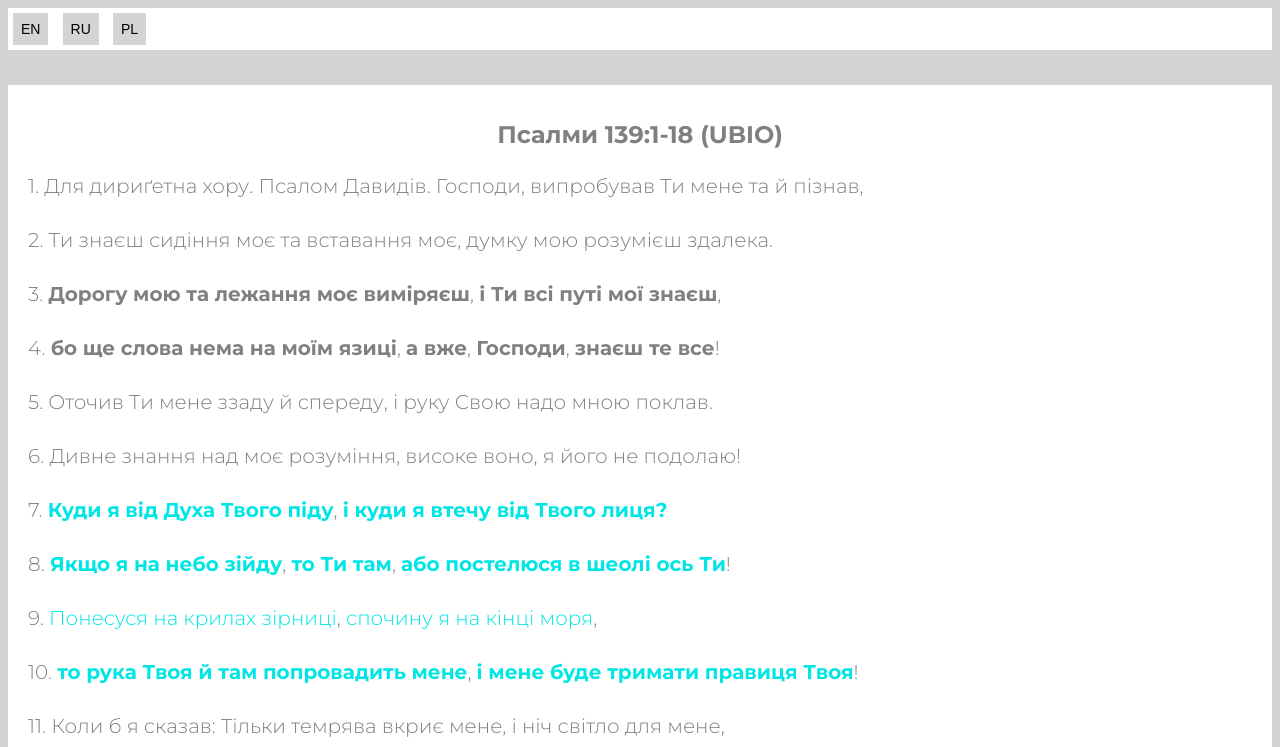
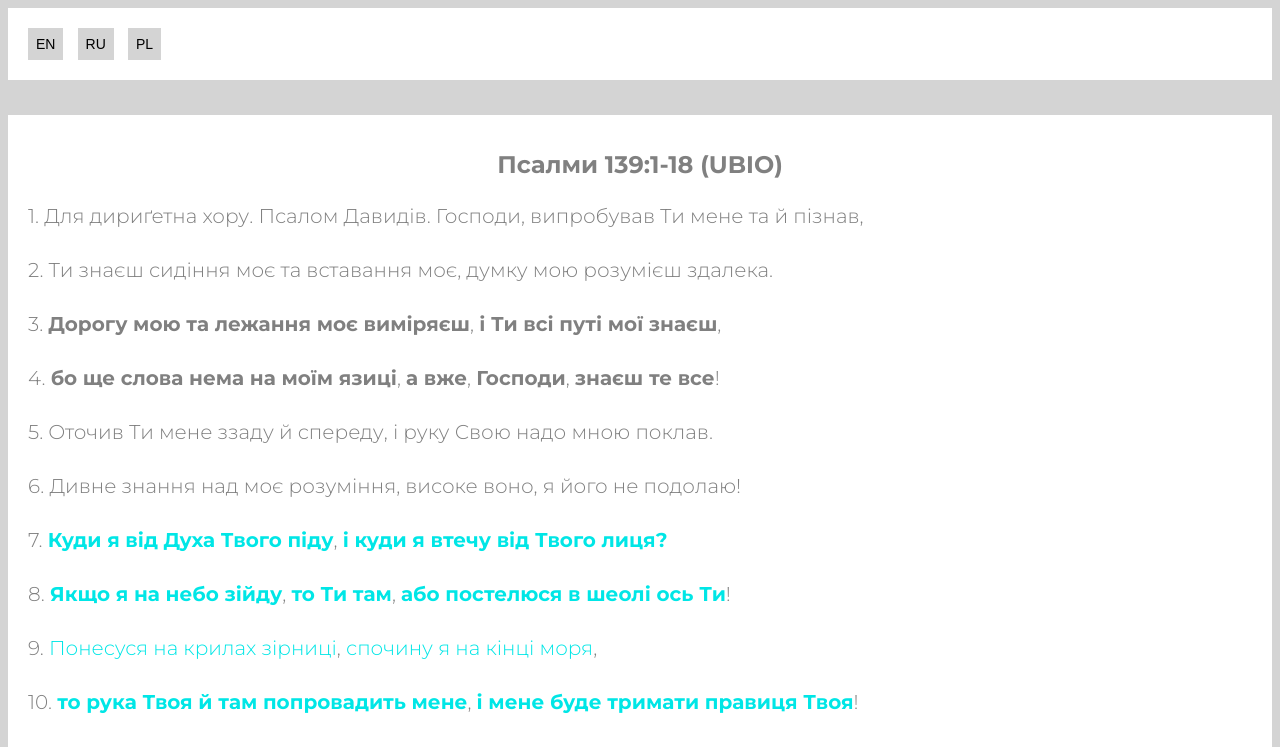
Before and after one commit to Mr-Front-End-dev/Bible-Verses-white-grey--UA--, a plain HTML site: page index.html in a window 1280 px wide. Shown: the top 747 px of the page. Drawn offline with Linux system fonts and the light colour scheme.

Commit message:
section class added

```diff
--- a/index.html
+++ b/index.html
@@ -12,6 +12,7 @@
 </head>
 <body class="body">
   <main class="main">
+    <section class="section">
       <button class="section__button"><a class="section__button--link" href="https://mr-front-end-dev.github.io/Bible-Verses-white-grey--EN/">EN</a></button>
       <button class="section__button"><a class="section__button--link" href="https://mr-front-end-dev.github.io/Bible-Verses-white-grey--RU/">RU</a></button>
       <button class="section__button"><a class="section__button--link" href="https://mr-front-end-dev.github.io/Bible-Verses-white-grey--PL/">PL</a></button>
```
